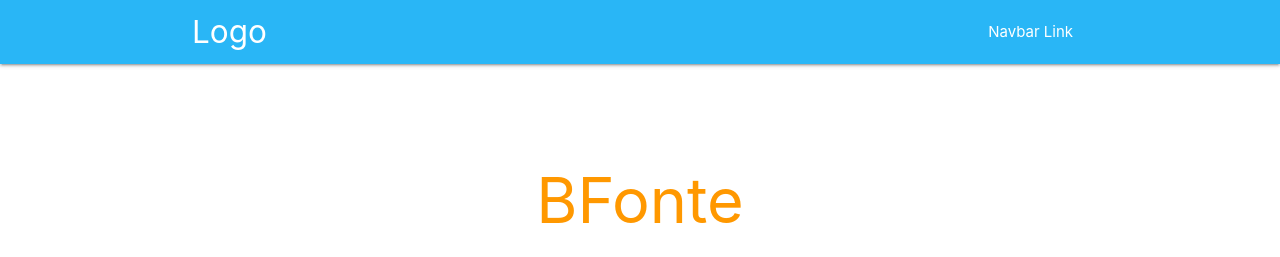
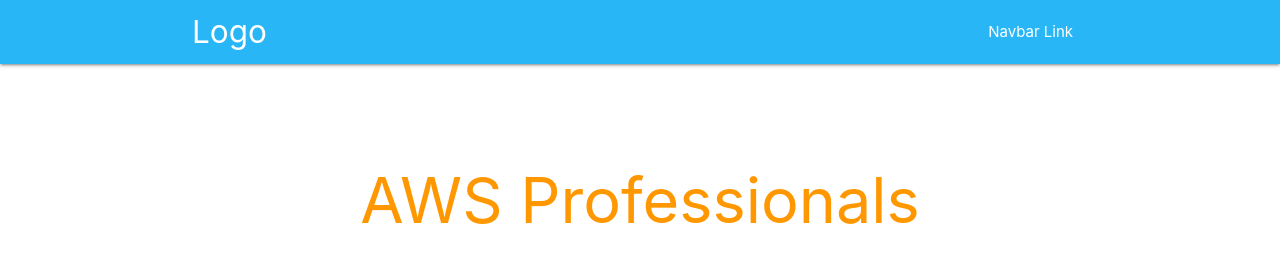
Before and after one commit to ha-king/starter-website, a plain HTML site: page index.html in a window 1280 px wide. Shown: the top 257 px of the page. Drawn offline with nearby package versions, Linux system fonts and the light colour scheme.

Commit message:
updating index.html

```diff
--- a/index.html
+++ b/index.html
@@ -3,7 +3,7 @@
 <head>
   <meta http-equiv="Content-Type" content="text/html; charset=UTF-8"/>
   <meta name="viewport" content="width=device-width, initial-scale=1, maximum-scale=1.0"/>
-  <title>Brent Fontenot</title>
+  <title>INFASCINATION</title>
 
   <!-- CSS  -->
   <link href="https://fonts.googleapis.com/icon?family=Material+Icons" rel="stylesheet">
@@ -26,7 +26,7 @@
   <div class="section no-pad-bot" id="index-banner">
     <div class="container">
       <br><br>
-      <h1 class="header center orange-text">BFonte</h1>
+      <h1 class="header center orange-text">AWS Professionals</h1>
       <div class="row center">
         <h5 class="header col s12 light">A modern responsive front-end framework based on Material Design</h5>
       </div>
```
